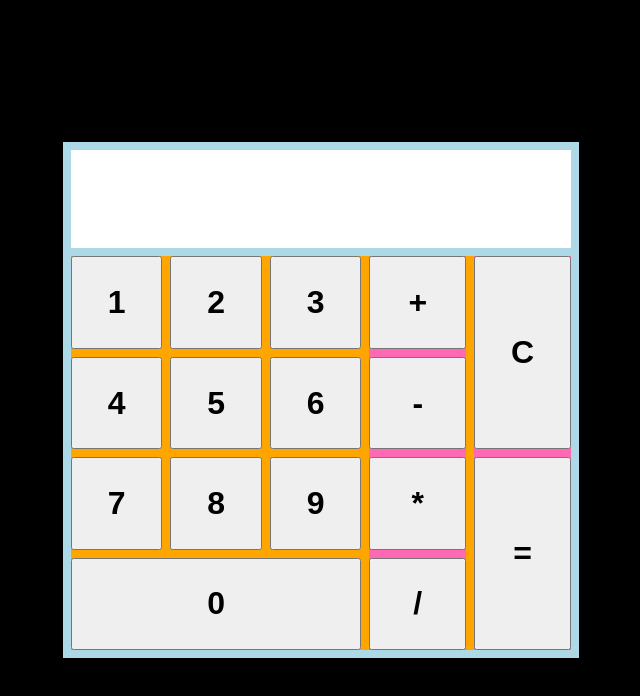
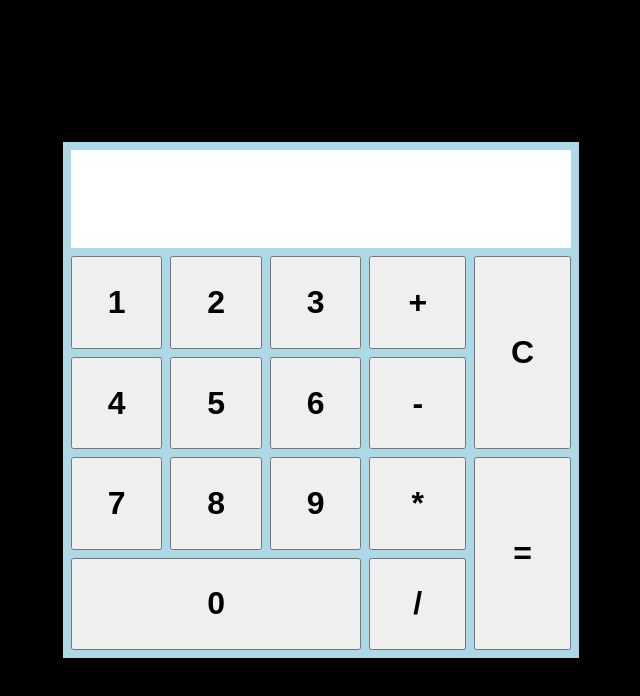
Before and after one commit to jisnotu/odin-calculator, a plain HTML site: page index.html in a window 1280 px wide. Shown: the whole page, without its empty margins (319-959 px from the left). Drawn offline with Linux system fonts and the light colour scheme.

Commit message:
Remove background colors
Background colors were added to the button
containers to easily visualize them while setting
up the button layout on the calculator.

Remove them because all buttons have been added.

```diff
--- a/style.css
+++ b/style.css
@@ -28,7 +28,6 @@ body {
 
 .button-container {
   flex: 4 0 0;
-  background-color: orange;
   display: flex;
   align-items: stretch;
   gap: 8px;
@@ -55,7 +54,6 @@ body {
 
 .operator-button-container {
   flex: 1 0 0;
-  background-color: hotpink;
   display: flex;
   flex-direction: column;
   align-items: stretch;
```
